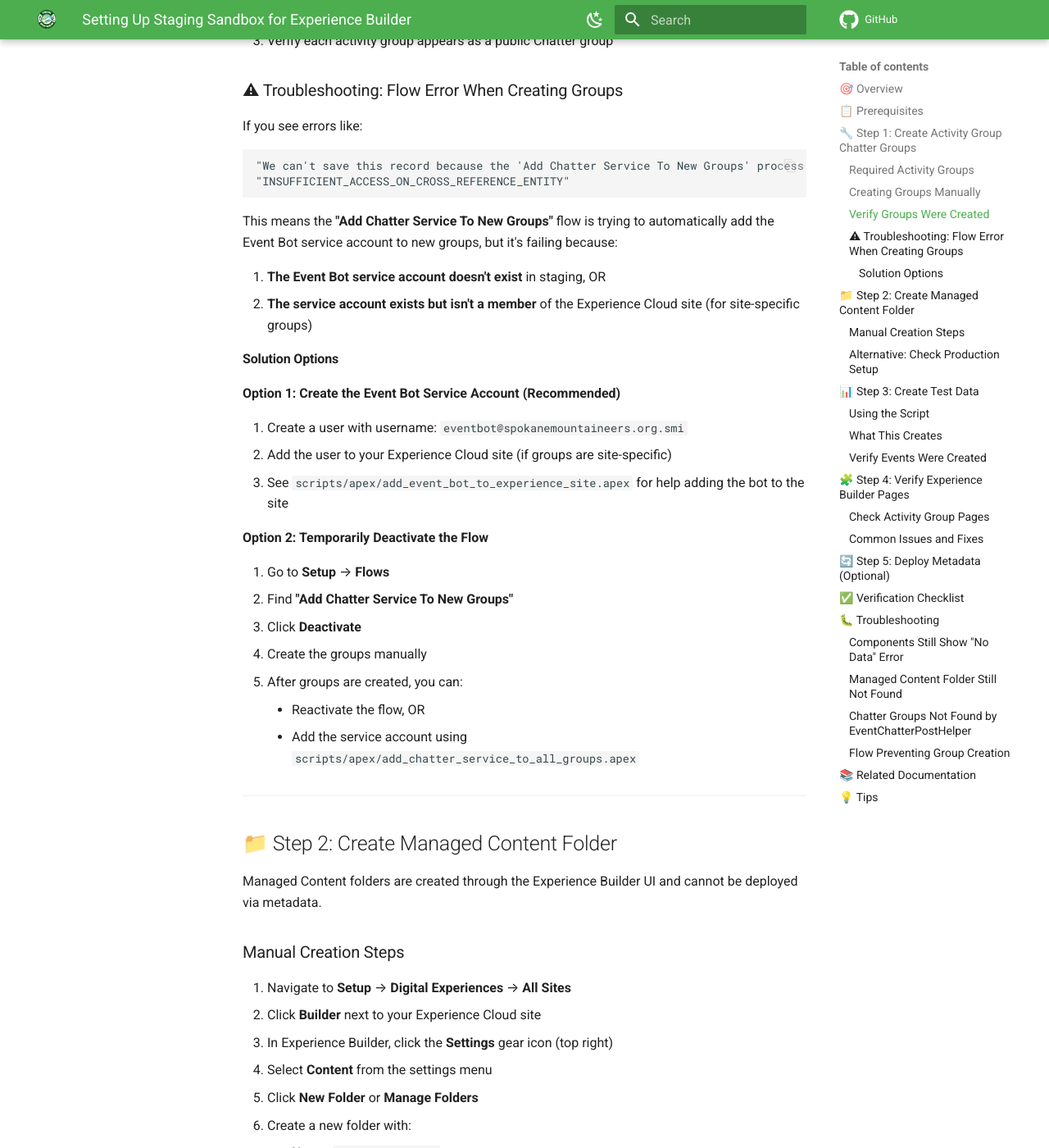
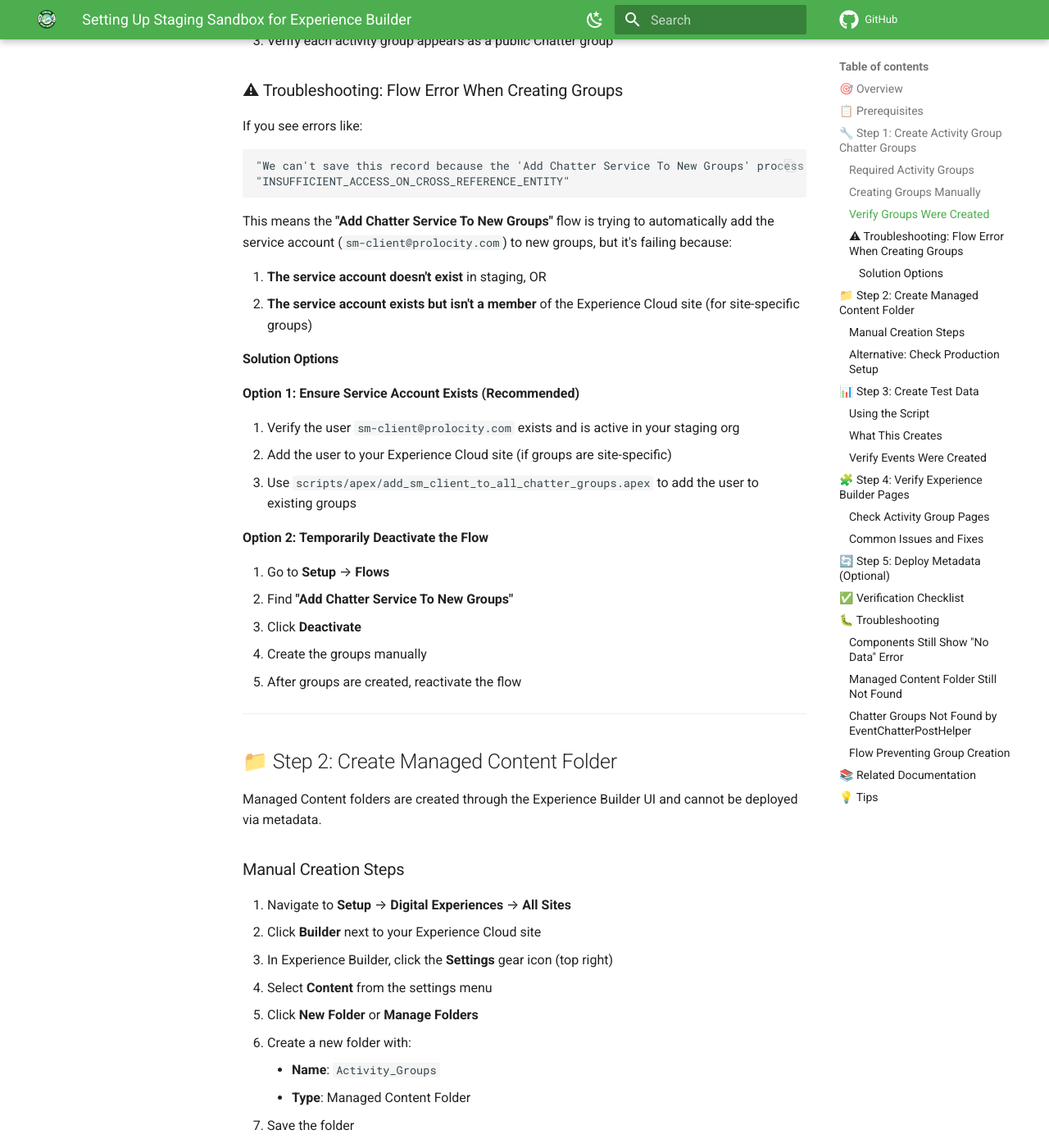
Before and after one commit to Spokane-Mountaineers/salesforce, an MkDocs documentation site: the page built from docs/how-to-guides/setup-staging-sandbox.md, in a window 1280 px wide and 1400 px high, scrolled down 1692 px. Shown: the whole window at 82% size. Built offline with MkDocs 1.6.1 and Material for MkDocs 9.7.7, drawn with Linux system fonts in a browser that asks for light colours; comment, search, counter and statistics services are not loaded; some of the changed text lies outside the part shown.

Commit message:
docs(staging): update service account references from eventbot to sm-client
Replace Event Bot references with sm-client@prolocity.com in staging
sandbox setup guide. Update troubleshooting sections to reflect
current service account implementation.

Co-authored-by: Cursor <cursoragent@cursor.com>

````diff
--- a/docs/how-to-guides/setup-staging-sandbox.md
+++ b/docs/how-to-guides/setup-staging-sandbox.md
@@ -64,18 +64,18 @@ If you see errors like:
 "INSUFFICIENT_ACCESS_ON_CROSS_REFERENCE_ENTITY"
 ```
 
-This means the **"Add Chatter Service To New Groups"** flow is trying to automatically add the Event Bot service account to new groups, but it's failing because:
+This means the **"Add Chatter Service To New Groups"** flow is trying to automatically add the service account (`sm-client@prolocity.com`) to new groups, but it's failing because:
 
-1. **The Event Bot service account doesn't exist** in staging, OR
+1. **The service account doesn't exist** in staging, OR
 2. **The service account exists but isn't a member** of the Experience Cloud site (for site-specific groups)
 
 #### Solution Options
 
-**Option 1: Create the Event Bot Service Account (Recommended)**
+**Option 1: Ensure Service Account Exists (Recommended)**
 
-1. Create a user with username: `eventbot@spokanemountaineers.org.smi`
+1. Verify the user `sm-client@prolocity.com` exists and is active in your staging org
 2. Add the user to your Experience Cloud site (if groups are site-specific)
-3. See `scripts/apex/add_event_bot_to_experience_site.apex` for help adding the bot to the site
+3. Use `scripts/apex/add_sm_client_to_all_chatter_groups.apex` to add the user to existing groups
 
 **Option 2: Temporarily Deactivate the Flow**
 
@@ -83,9 +83,7 @@ This means the **"Add Chatter Service To New Groups"** flow is trying to automat
 2. Find **"Add Chatter Service To New Groups"**
 3. Click **Deactivate**
 4. Create the groups manually
-5. After groups are created, you can:
-    - Reactivate the flow, OR
-    - Add the service account using `scripts/apex/add_chatter_service_to_all_groups.apex`
+5. After groups are created, reactivate the flow
 
 ---
 
@@ -210,8 +208,8 @@ Or use the Salesforce CLI to deploy specific components.
 
 If groups fail to create due to the "Add Chatter Service To New Groups" flow:
 
-1. **Check if Event Bot exists**: Query `SELECT Id, Username FROM User WHERE Username = 'eventbot@spokanemountaineers.org.smi'`
-2. **Create the service account** if missing (see deployment guide), OR
+1. **Check if service account exists**: Query `SELECT Id, Username FROM User WHERE Username = 'sm-client@prolocity.com'`
+2. **Verify the service account is active** and has proper permissions, OR
 3. **Temporarily deactivate the flow** (Setup → Flows → "Add Chatter Service To New Groups" → Deactivate)
 
 ---
````
